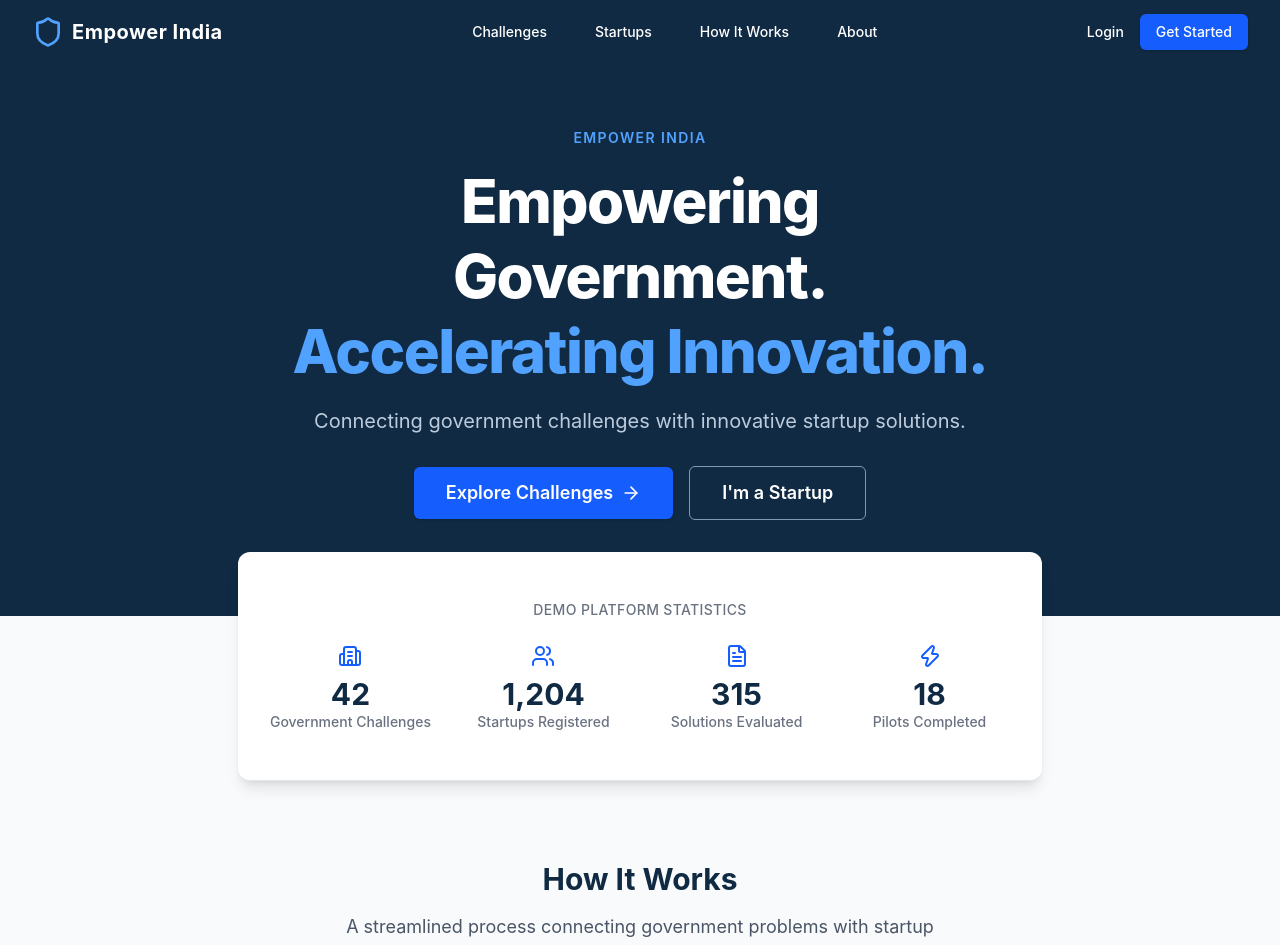
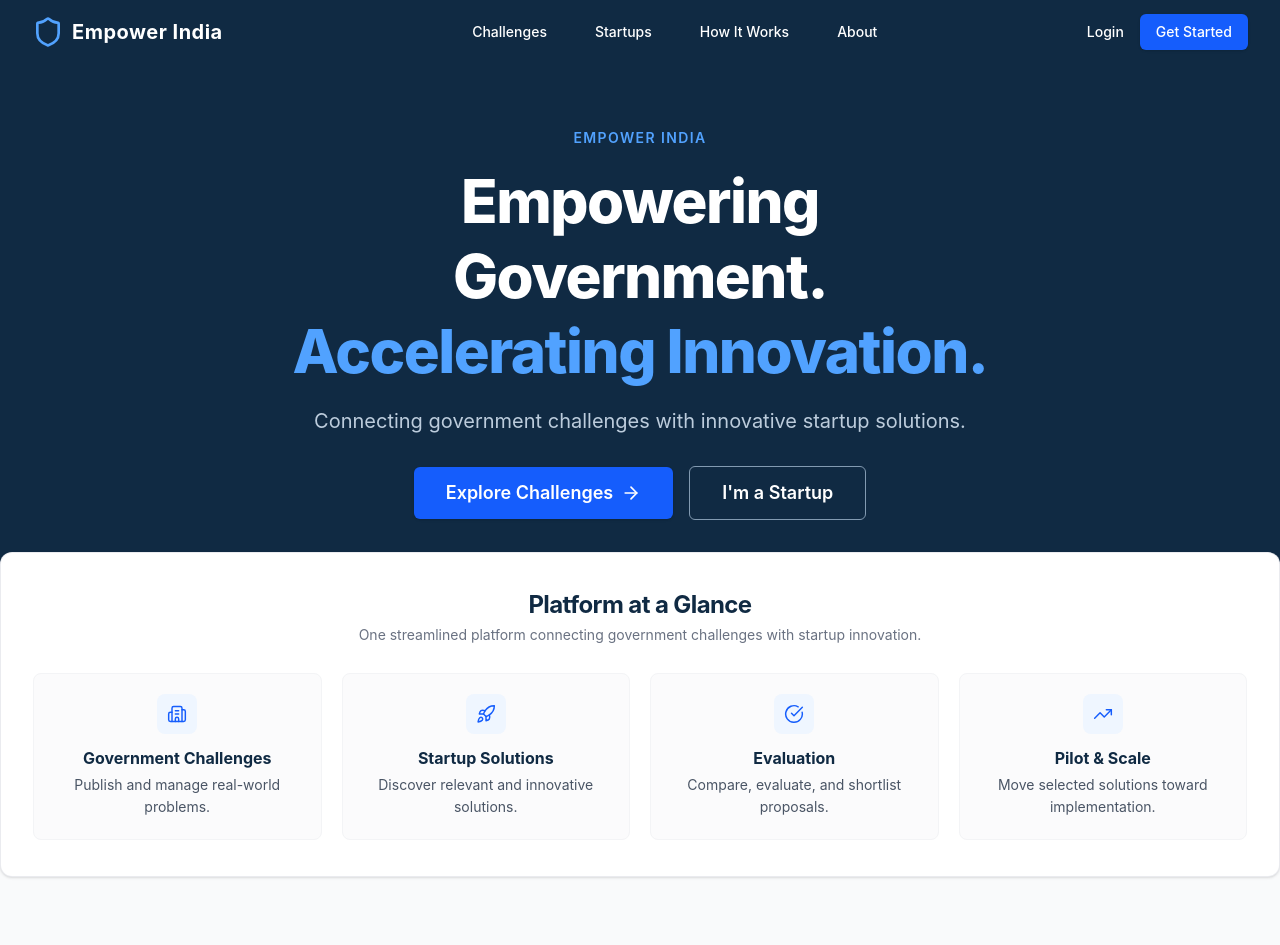
Before and after one commit to saikrishna-lockin/empower-india, a React (Vite) app: page / in a window 1280 px wide. Shown: the top 945 px of the page. Built offline with nearby package versions, Linux system fonts and the light colour scheme.

Commit message:
feat: Replace demo statistics with Platform at a Glance overview cards

```diff
--- a/src/pages/LandingPage.tsx
+++ b/src/pages/LandingPage.tsx
@@ -1,6 +1,6 @@
 import React from 'react';
 import { Link } from 'react-router-dom';
-import { ArrowRight, Lightbulb, Search, CheckCircle, TrendingUp, Building2, Users, FileText, Zap } from 'lucide-react';
+import { ArrowRight, Lightbulb, Search, CheckCircle, TrendingUp, Building2, Users, FileText, Zap, Rocket } from 'lucide-react';
 import { mockChallenges } from '../mockData';
 
 const LandingPage = () => {
@@ -47,32 +47,58 @@ const LandingPage = () => {
         </div>
       </section>
 
-      {/* Platform Statistics */}
-      <section className="py-12 bg-white border-b border-gray-200 relative -mt-16 mx-4 sm:mx-8 lg:mx-auto max-w-7xl rounded-xl shadow-lg">
+      {/* Platform at a Glance */}
+      <section className="py-7 sm:py-9 bg-white border border-gray-200/80 relative -mt-12 sm:-mt-16 mx-4 sm:mx-8 lg:mx-auto max-w-7xl rounded-xl shadow-sm">
         <div className="px-4 sm:px-6 lg:px-8">
-          <div className="text-center mb-6">
-            <p className="text-sm font-medium text-gray-500 uppercase tracking-wide">Demo Platform Statistics</p>
+          <div className="text-center mb-6 sm:mb-7">
+            <h2 className="text-xl sm:text-2xl font-bold text-navy-900 tracking-tight">Platform at a Glance</h2>
+            <p className="text-xs sm:text-sm text-gray-500 mt-1 max-w-xl mx-auto">
+              One streamlined platform connecting government challenges with startup innovation.
+            </p>
           </div>
-          <div className="grid grid-cols-2 md:grid-cols-4 gap-8 text-center">
-            <div>
-              <div className="flex justify-center mb-2"><Building2 className="h-6 w-6 text-blue-600" /></div>
-              <p className="text-3xl font-bold text-navy-900">42</p>
-              <p className="text-sm font-medium text-gray-500">Government Challenges</p>
+          <div className="grid grid-cols-1 sm:grid-cols-2 lg:grid-cols-4 gap-4 sm:gap-5">
+            {/* Card 1 */}
+            <div className="bg-gray-50/70 border border-gray-100 rounded-lg p-5 flex flex-col items-center text-center hover:border-blue-100 transition-colors">
+              <div className="w-10 h-10 rounded-lg bg-blue-50 text-blue-600 flex items-center justify-center mb-3">
+                <Building2 className="w-5 h-5 stroke-[1.75]" />
+              </div>
+              <h3 className="text-base font-bold text-navy-900 mb-1">Government Challenges</h3>
+              <p className="text-xs sm:text-sm text-gray-600 leading-relaxed">
+                Publish and manage real-world problems.
+              </p>
             </div>
-            <div>
-              <div className="flex justify-center mb-2"><Users className="h-6 w-6 text-blue-600" /></div>
-              <p className="text-3xl font-bold text-navy-900">1,204</p>
-              <p className="text-sm font-medium text-gray-500">Startups Registered</p>
+
+            {/* Card 2 */}
+            <div className="bg-gray-50/70 border border-gray-100 rounded-lg p-5 flex flex-col items-center text-center hover:border-blue-100 transition-colors">
+              <div className="w-10 h-10 rounded-lg bg-blue-50 text-blue-600 flex items-center justify-center mb-3">
+                <Rocket className="w-5 h-5 stroke-[1.75]" />
+              </div>
+              <h3 className="text-base font-bold text-navy-900 mb-1">Startup Solutions</h3>
+              <p className="text-xs sm:text-sm text-gray-600 leading-relaxed">
+                Discover relevant and innovative solutions.
+              </p>
             </div>
-            <div>
-              <div className="flex justify-center mb-2"><FileText className="h-6 w-6 text-blue-600" /></div>
-              <p className="text-3xl font-bold text-navy-900">315</p>
-              <p className="text-sm font-medium text-gray-500">Solutions Evaluated</p>
+
+            {/* Card 3 */}
+            <div className="bg-gray-50/70 border border-gray-100 rounded-lg p-5 flex flex-col items-center text-center hover:border-blue-100 transition-colors">
+              <div className="w-10 h-10 rounded-lg bg-blue-50 text-blue-600 flex items-center justify-center mb-3">
+                <CheckCircle className="w-5 h-5 stroke-[1.75]" />
+              </div>
+              <h3 className="text-base font-bold text-navy-900 mb-1">Evaluation</h3>
+              <p className="text-xs sm:text-sm text-gray-600 leading-relaxed">
+                Compare, evaluate, and shortlist proposals.
+              </p>
             </div>
-            <div>
-              <div className="flex justify-center mb-2"><Zap className="h-6 w-6 text-blue-600" /></div>
-              <p className="text-3xl font-bold text-navy-900">18</p>
-              <p className="text-sm font-medium text-gray-500">Pilots Completed</p>
+
+            {/* Card 4 */}
+            <div className="bg-gray-50/70 border border-gray-100 rounded-lg p-5 flex flex-col items-center text-center hover:border-blue-100 transition-colors">
+              <div className="w-10 h-10 rounded-lg bg-blue-50 text-blue-600 flex items-center justify-center mb-3">
+                <TrendingUp className="w-5 h-5 stroke-[1.75]" />
+              </div>
+              <h3 className="text-base font-bold text-navy-900 mb-1">Pilot & Scale</h3>
+              <p className="text-xs sm:text-sm text-gray-600 leading-relaxed">
+                Move selected solutions toward implementation.
+              </p>
             </div>
           </div>
         </div>
```
